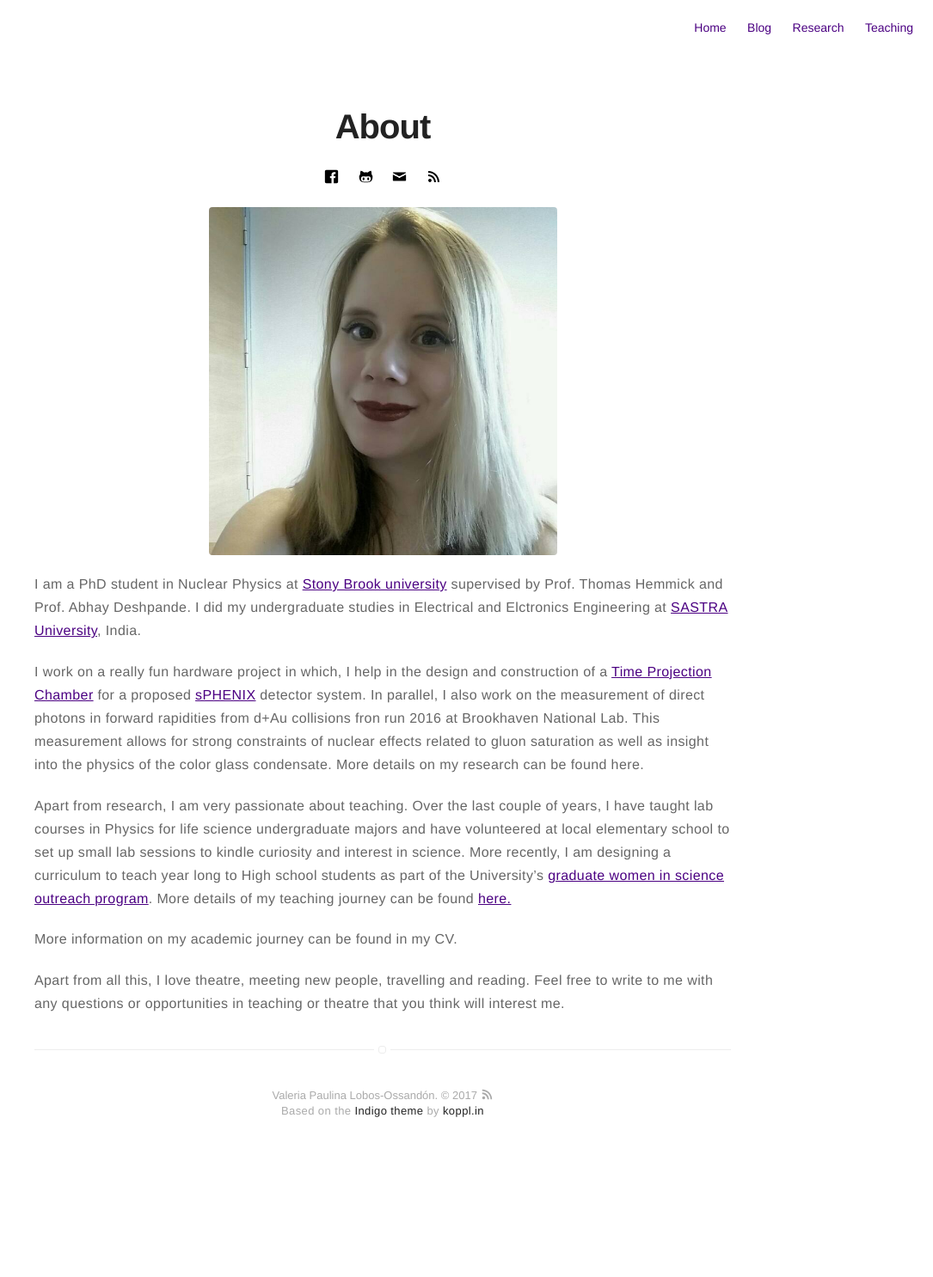
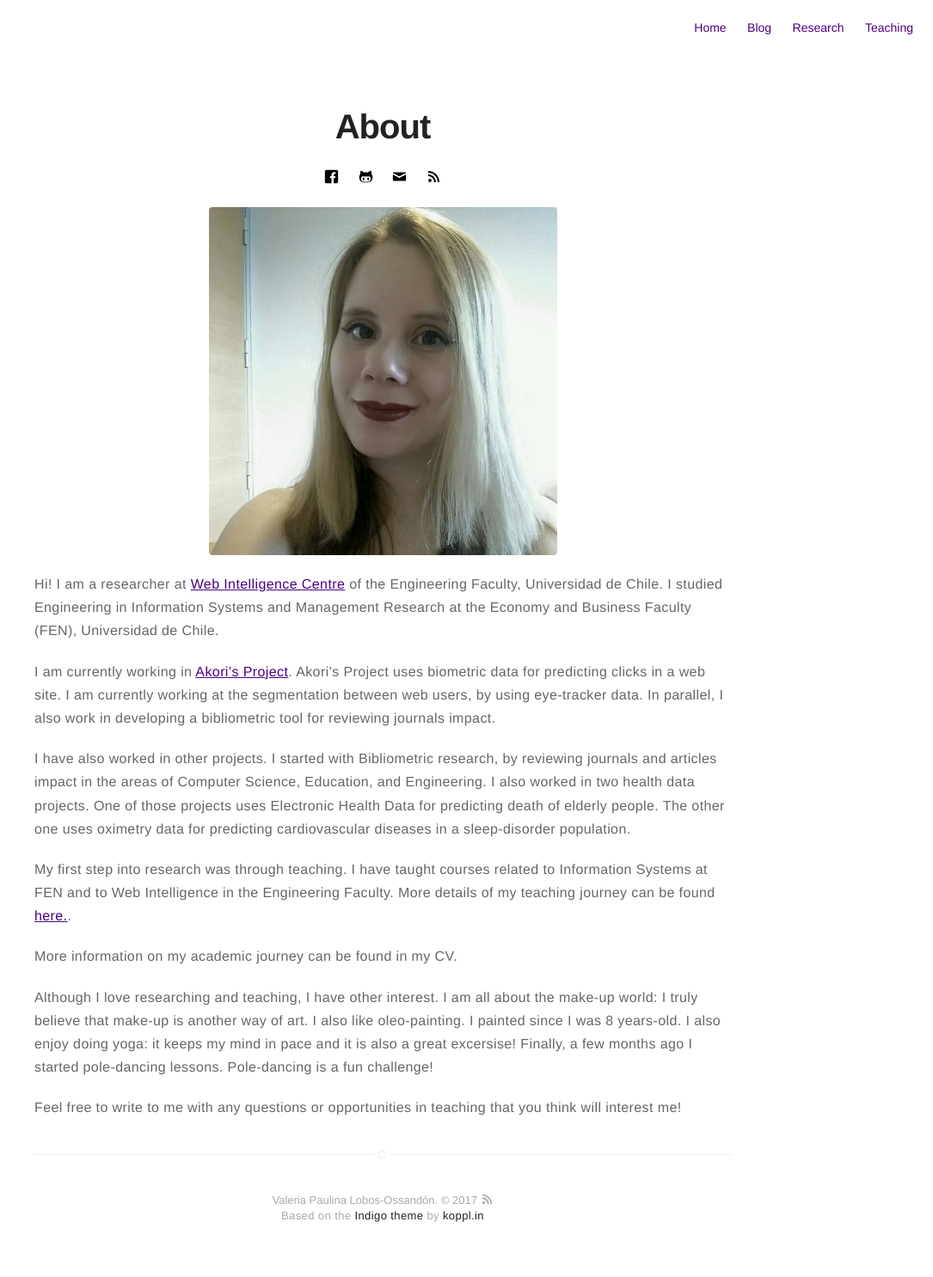
Before and after one commit to vlobos-ossandon/vlobos-ossandon.github.io, a Jekyll site: the page built from about.md, in a window 1280 px wide. Shown: the whole page at 86% size, without its empty margins (195-1280 px from the left). Built offline with Jekyll 4.4.1, drawn with Linux system fonts in a browser that asks for light colours; before the commit the page ends 1364 px from its top, so only the background shows below that.

Commit message:
about_me

```diff
--- a/about.md
+++ b/about.md
@@ -4,13 +4,16 @@ layout: page
 ---
 ![Profile Image]({{ site.url }}/{{ site.picture }})
 
-I am a PhD student in Nuclear Physics at [Stony Brook university](http://www.physics.sunysb.edu/Physics/) supervised by Prof. Thomas Hemmick and Prof. Abhay Deshpande. I did my undergraduate studies in Electrical and Elctronics Engineering at [SASTRA University](http://www.sastra.edu/), India.
+Hi! I am a researcher at [Web Intelligence Centre](http://wic.cl/?page_id=52) of the Engineering Faculty, Universidad de Chile. I studied Engineering in Information Systems and Management Research at the Economy and Business Faculty (FEN), Universidad de Chile.
 
-I work on a really fun hardware project in which, I help in the design and construction of a [Time Projection Chamber](https://en.wikipedia.org/wiki/Time_projection_chamber) for a proposed [sPHENIX](https://www.sphenix.bnl.gov/web/)  detector system. In parallel, I also work on the measurement of direct photons in forward rapidities from d+Au collisions fron run 2016 at Brookhaven National Lab. This measurement allows for strong constraints of nuclear effects related to gluon saturation as well as insight into the physics of the color glass condensate. More details on my research can be found here.
+I am currently working in [Akori's Project](https://www.akoriproject.cl/). Akori's Project uses biometric data for predicting clicks in a web site. I am currently working at the segmentation between web users, by using eye-tracker data. In parallel, I also work in developing a bibliometric tool for reviewing journals impact.
 
-Apart from research, I am very passionate about teaching. Over the last couple of years, I have taught lab courses in Physics for life science undergraduate majors and have volunteered at local elementary school to set up small lab sessions to kindle curiosity and interest in science. More recently, I am designing a curriculum to teach year long to High school students as part of the University's [graduate women in science outreach program](http://www.stonybrook.edu/commcms/wise/pre-college/high_school). More details of my teaching journey can be found [here.](https://niveditharam.github.io/teaching/)
+I have also worked in other projects. I started with Bibliometric research, by reviewing journals and articles impact in the areas of Computer Science, Education, and Engineering. I also worked in two health data projects. One of those projects uses Electronic Health Data for predicting death of elderly people. The other one uses oximetry data for predicting cardiovascular diseases in a sleep-disorder population.
 
+My first step into research was through teaching. I have taught courses related to Information Systems at FEN and to Web Intelligence in the Engineering Faculty. More details of my teaching journey can be found [here.](https://vlobos-ossandon.github.io/teaching/).
 
 More information on my academic journey can be found in my CV.
 
-Apart from all this, I love theatre, meeting new people, travelling and reading. Feel free to write to me with any questions or opportunities in teaching or theatre that you think will interest me.
+Although I love researching and teaching, I have other interest. I am all about the make-up world: I truly believe that make-up is another way of art. I also like oleo-painting. I painted since I was 8 years-old. I also enjoy doing yoga: it keeps my mind in pace and it is also a great excersise! Finally, a few months ago I started pole-dancing lessons. Pole-dancing is a fun challenge!
+
+Feel free to write to me with any questions or opportunities in teaching that you think will interest me!
--- a/research.html
+++ b/research.html
@@ -164,7 +164,7 @@ title: Research
 	<li><b>Presentations</b>
 		<ul>
 			<p align="justify">
-			<b>Undescovering Chilean Polititians: Evidence from Text Mining. V. Lobos-Ossandón. <a href="http://ingenieria.uchile.cl/agenda/123494/v-encuentro-de-mujeres-en-computacion-chile-wic-2016">Chile WIC 2016 </a>.
+			<b>Undescovering Chilean Polititians: Evidence from Text Mining. </b> V. Lobos-Ossandón. <a href="http://ingenieria.uchile.cl/agenda/123494/v-encuentro-de-mujeres-en-computacion-chile-wic-2016">Chile WIC 2016 </a>.
 			</p>
 			<p align="justify"> <font size="2">
 			<em>"Speaker at "Women's Day in Computing", organized by the Association for Computing Machinery (ACM), in conjunction with the University of Chile and the Pontifical University of the Catholic University. He presented a study called "Big Data: Unmasking Chilean Politicians", which used Text Mining techniques to process more than five million news items from 25 national newspapers."</em>
@@ -173,7 +173,7 @@ title: Research
 
 		<ul>
 			<p align="justify">
-			<b>The Gender Gap: Evidence from the Use of Eye-Tracker and EEG. V. Lobos-Ossandón. <a href="http://chilewic.cl/">Chile WIC 2017 </a>.
+			<b>The Gender Gap: Evidence from the Use of Eye-Tracker and EEG.</b> V. Lobos-Ossandón. <a href="http://chilewic.cl/">Chile WIC 2017 </a>.
 			</p>
 			<p align="justify"> <font size="2">
 			<em>"Firt place winner of "Women's Day in Computing", organized by Association for Computing Machinery (ACM), in conjunction with the University of Chile and Pontificia of the Catholic University. He presented a study called "The Gender Difference: Evidence from the Use of Eye-Tracker and EEG", which studies eye movements and brain electrical potentials to differentiate the gender of website users."</em>
```
